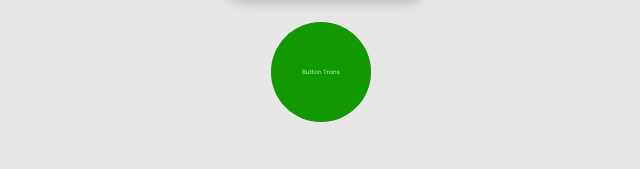
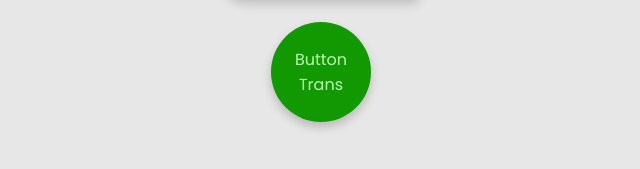
Before and after one commit to Aarigan/CFBL2-AMS-animButtonTranslate, a plain HTML site: page index.html in a window 1280 px wide. Shown: the part 477-646 px from the top of the page, without its empty margins (319-959 px from the left). Drawn offline with Linux system fonts and the light colour scheme.

Commit message:
Update style.css

```diff
--- a/css/style.css
+++ b/css/style.css
@@ -105,7 +105,7 @@ button {
   border-radius: 50%;
   color: #b9fcb0;
   background: #129801;
-  font-size: .015em;
+  font-size: 1em;
 }
 
 .button5:hover {
```
